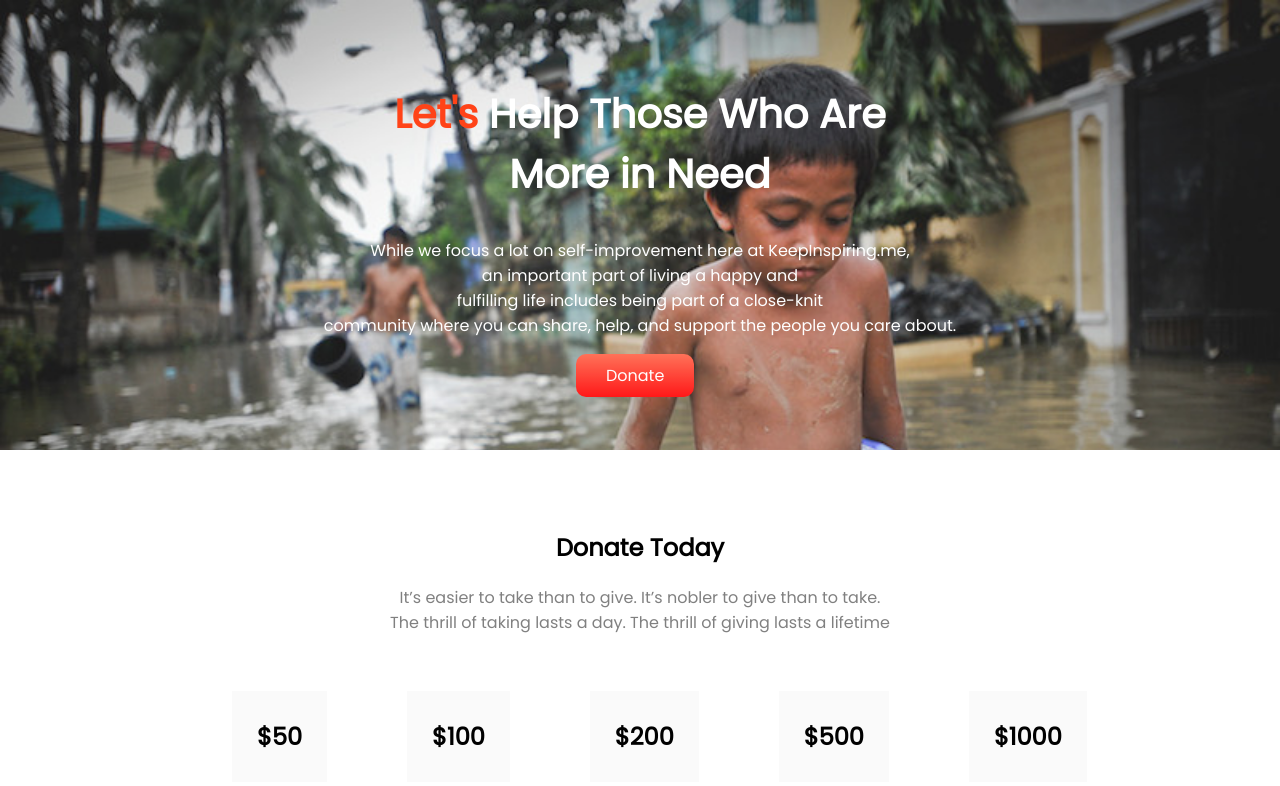
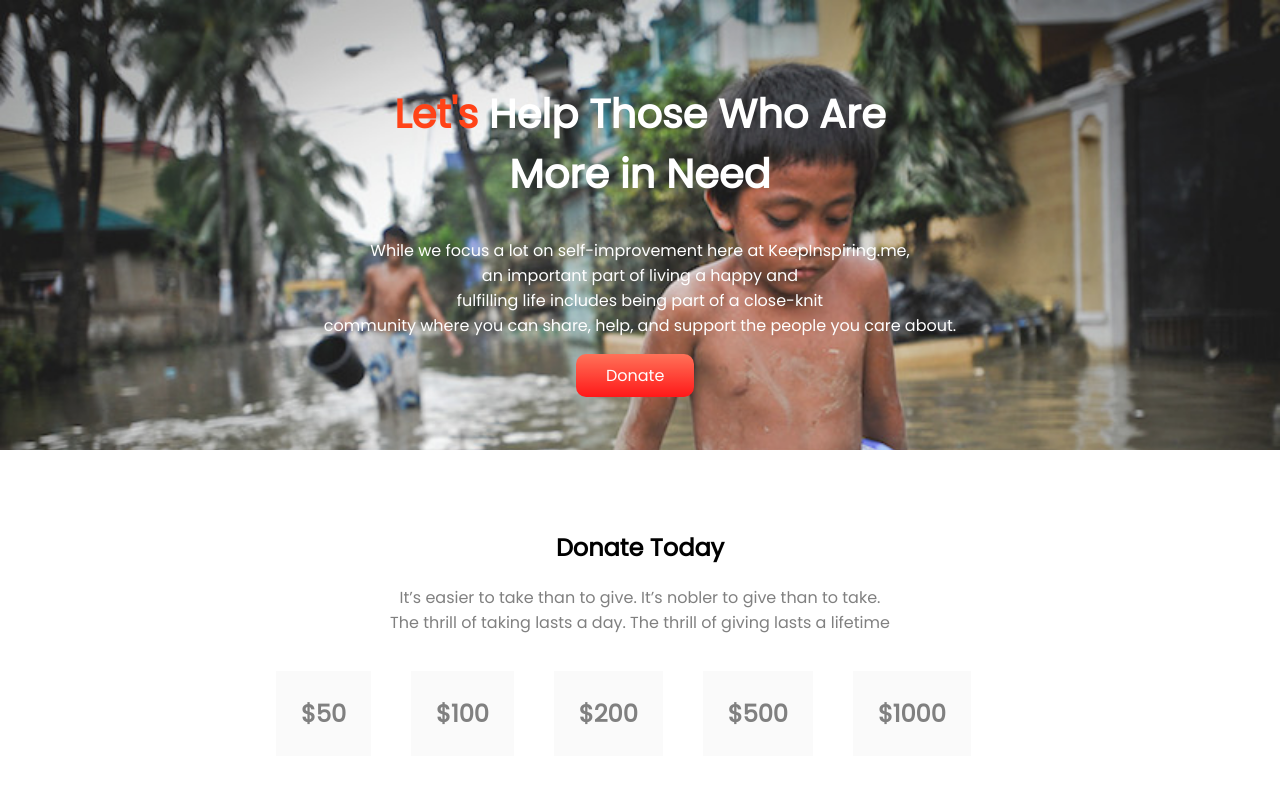
Before and after one commit to mohammad-tayeb/donate-today, a plain HTML site: page index.html in a window 1280 px wide. Drawn offline with Linux system fonts and the light colour scheme.

Commit message:
2nd dection final

```diff
--- a/index.html
+++ b/index.html
@@ -31,7 +31,7 @@
                     support
                     the
                     people you care about.</p>
-                <a class="link-button" href="https://www.donation.com" target="_blank">Donate</a>
+                <a class="link-button" href="https://www.w3schools.com" target="_blank">Donate</a>
             </div>
         </div>
     </section>
@@ -44,7 +44,7 @@
             of
             taking lasts a day. The
             thrill of giving lasts a lifetime</p>
-        <div class="amounts">
+        <div class="amounts grey">
             <div class="amount">
                 <h2>$50</h2>
             </div>
--- a/style.css
+++ b/style.css
@@ -48,12 +48,12 @@ body {
 
 .amounts {
     display: flex;
-    margin-left: 15%;
+    margin-left: 20%;
 
 }
 
 .amount {
-    margin: 40px;
-    padding: 8px 25px;
+    margin: 20px;
+    padding: 5px 25px;
     background-color: rgba(248, 248, 248, 0.651);
 }
```
